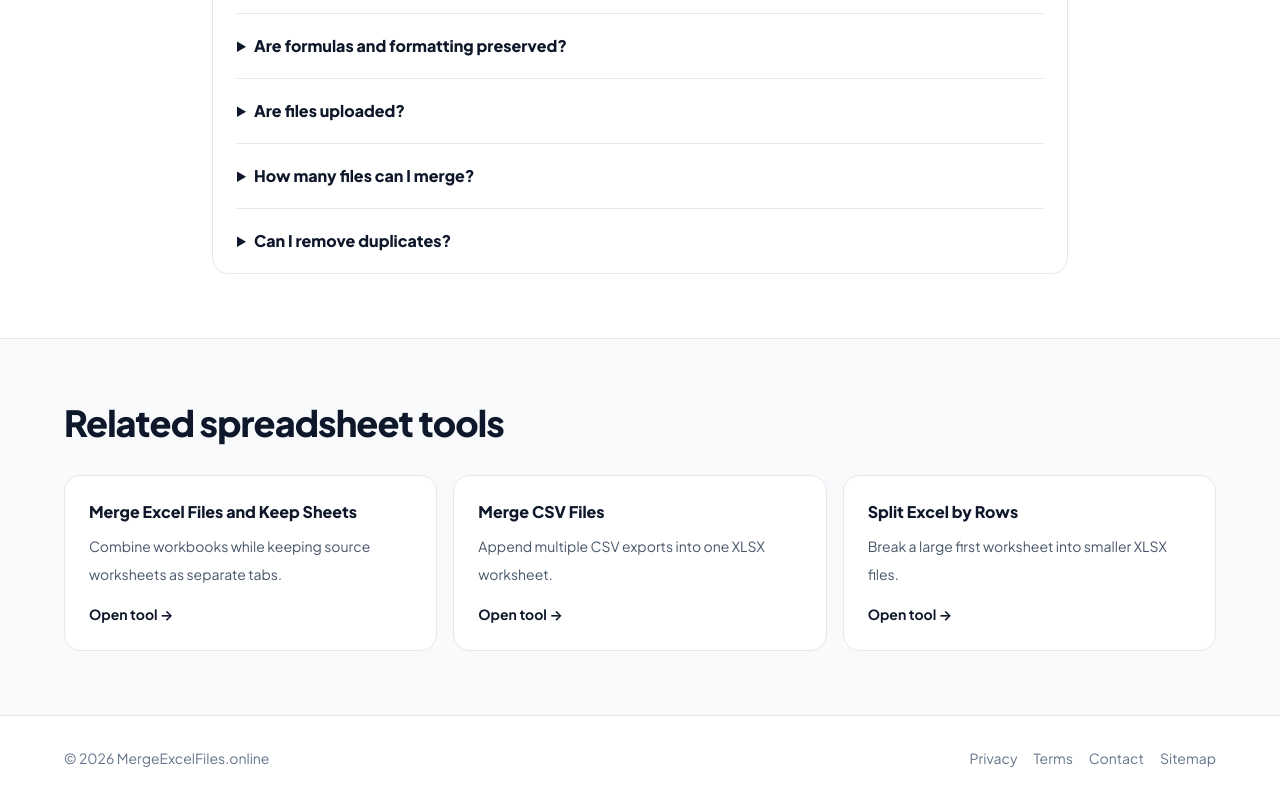
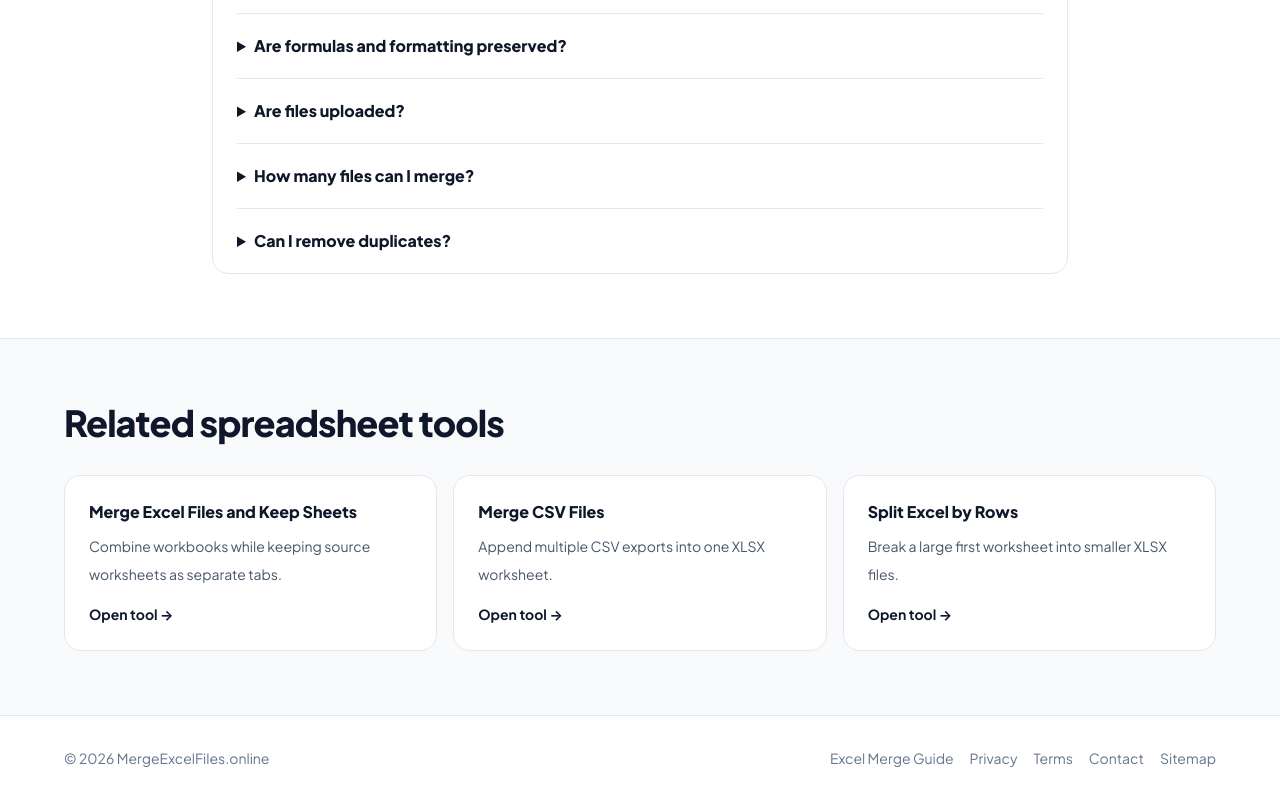
Before and after one commit to foxigaoqian/excelmergefiles, a React (Vite) app: page / in a window 1280 px wide. Shown: the part 5436-6236 px from the top of the page. Built offline with nearby package versions, Linux system fonts and the light colour scheme.

Commit message:
Add internal link to Excel merge guide

```diff
--- a/index.tsx
+++ b/index.tsx
@@ -38,6 +38,6 @@ ReactDOM.createRoot(rootElement).render(
     <ToolApp initialTool={initialTool} initialMergeMode={initialMergeMode} />
     <style>{`#root > div:first-of-type > footer{display:none}`}</style>
     <SeoContent tool={initialTool} mergeMode={initialMergeMode} />
-    <footer className="border-t border-slate-200 px-5 py-8"><div className="mx-auto flex max-w-6xl flex-col gap-3 text-sm text-slate-500 sm:flex-row sm:justify-between"><span>© 2026 MergeExcelFiles.online</span><nav className="flex flex-wrap gap-4"><a href="/privacy-policy/">Privacy</a><a href="/terms/">Terms</a><a href="/contact/">Contact</a><a href="/sitemap.xml">Sitemap</a></nav></div></footer>
+    <footer className="border-t border-slate-200 px-5 py-8"><div className="mx-auto flex max-w-6xl flex-col gap-3 text-sm text-slate-500 sm:flex-row sm:justify-between"><span>© 2026 MergeExcelFiles.online</span><nav className="flex flex-wrap gap-4"><a href="/how-to-merge-multiple-excel-files/">Excel Merge Guide</a><a href="/privacy-policy/">Privacy</a><a href="/terms/">Terms</a><a href="/contact/">Contact</a><a href="/sitemap.xml">Sitemap</a></nav></div></footer>
   </React.StrictMode>,
 );
```
